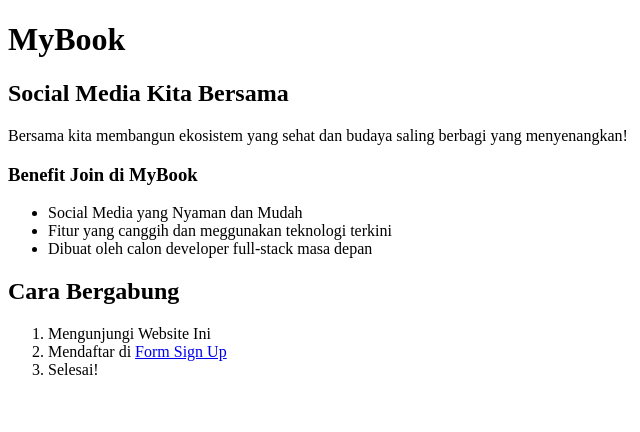
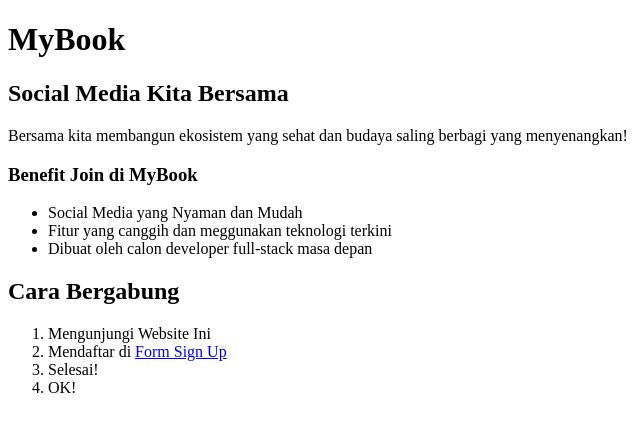
Before and after one commit to qahludhia/Latihan-HTML, a plain HTML site: page Web Pertamaku/index.html in a window 1280 px wide. Shown: the full height of the page, 0-640 px from the left. Drawn offline with Linux system fonts and the light colour scheme.

Commit message:
Update index.html

```diff
--- a/Web Pertamaku/index.html
+++ b/Web Pertamaku/index.html
@@ -24,6 +24,7 @@
             <li> Mendaftar di <a href="form.html">Form Sign Up</a></href>
             </li>
             <li> Selesai!</li>
+      <li> OK!</li>
 
 
             </ul>
```
